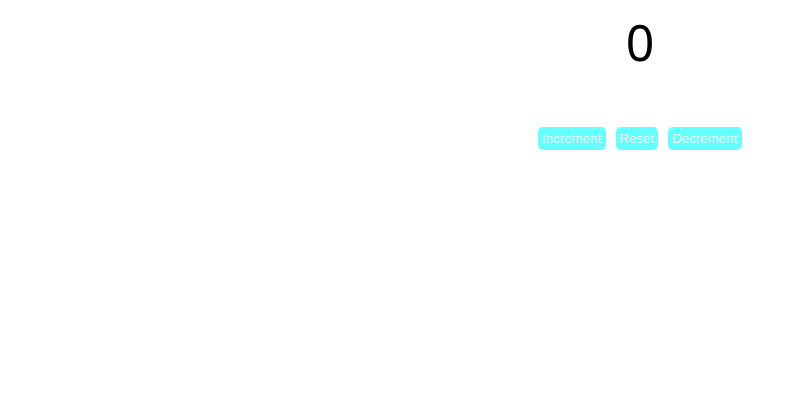
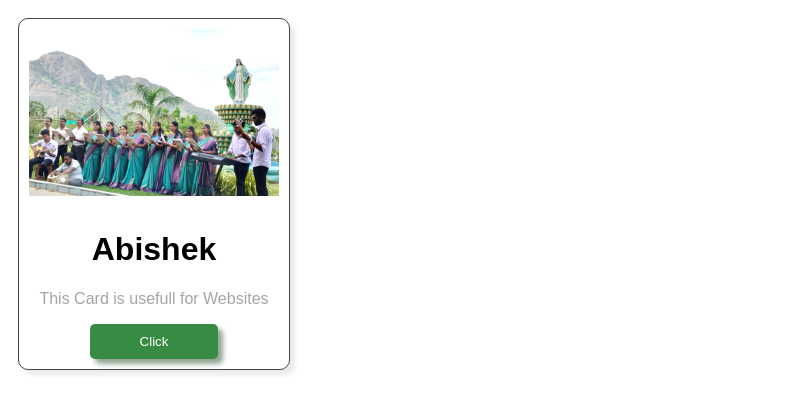
Before and after one commit to AbiMoni2003/learning, a React (Vite) app: page / in a window 1280 px wide. Shown: the top 414 px of the page, without its empty margins (0-787 px from the left). Built offline with nearby package versions, Linux system fonts and the light colour scheme.

Commit message:
@abimoni2003 day1

```diff
--- a/src/App.jsx
+++ b/src/App.jsx
@@ -11,7 +11,7 @@ function App(){
 
   return(
     <>
-    <Count/>
+    <Card/>
     </>
   );
 
```
